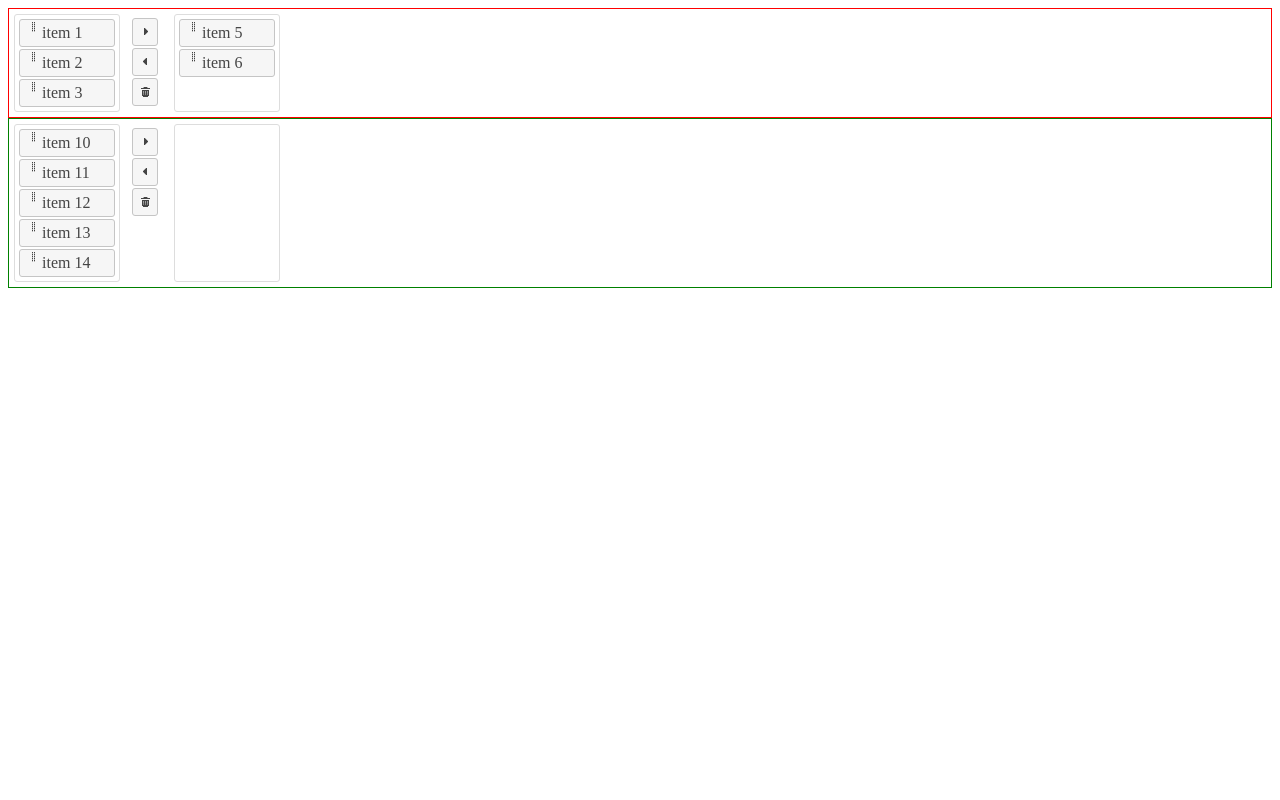
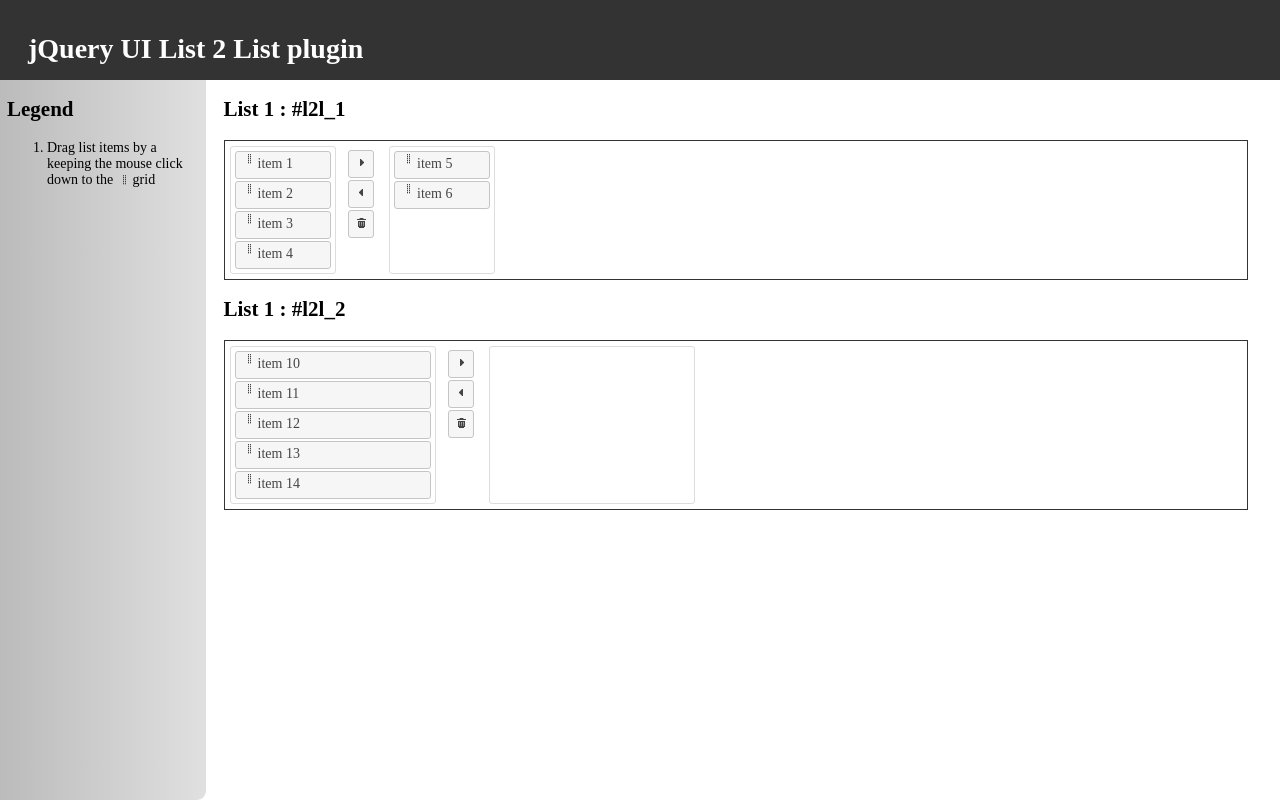
Before and after one commit to krampstudio/jquerui-l2l, a website: page sample/index.html in a window 1280 px wide. Drawn offline with nearby package versions, Linux system fonts and the light colour scheme.

Commit message:
update sample page style

```diff
--- a/sample/index.html
+++ b/sample/index.html
@@ -4,7 +4,7 @@
         <meta charset="utf-8">
         <link rel="stylesheet" type="text/css" href="../lib/jquery.ui/dist/jquery-ui.min.css" />
 
-        <link rel="stylesheet" type="text/css" href="../src/l2l.css" />
+        <link rel="stylesheet" type="text/css" href="../l2l.min.css" />
 
         <script type="text/javascript" src="../lib/jquery/jquery.min.js"></script>
         <script type="text/javascript" src="../lib/jquery.ui/dist/jquery-ui.min.js"></script>
@@ -19,7 +19,8 @@
                     change: function(event, ui){
                         console.log(" l2l_1 changed");
                         console.log(ui);
-                    }
+                    },
+                    interconnect : true
                 });
                  $('#l2l_2').l2l({
                     create: function(){
@@ -28,26 +29,88 @@
                     change: function(event, ui){
                         console.log("l2l_2 changed");
                         console.log(ui);
-                    }
+                    },
+                    width:200
                 });
                 $('a').button();
             });
         </script>
+        <style>
+            html, body{
+                height:100%;
+                margin:0;
+                padding:0;
+                font-size:14px;
+            }
+            header{
+                display:block;
+                height:10%;
+                margin:0;
+                padding:0;
+                background-color:#333;
+                color:#FEFEFE;
+            }
+            header h1{
+                position:absolute;
+                top:.5em;
+                left:1em;
+            }
+            aside {
+                position:relative;
+                display: inline-block;
+                vertical-align:top;
+                width: 15%;
+                height:90%;
+                background-color:#e0e0e0;
+                background: -webkit-gradient(linear, left top, right top, from(#BBBBBB), to(#E0E0E0));
+                background: -webkit-linear-gradient(left, #BBBBBB, #E0E0E0);
+                background: -moz-linear-gradient(left, #BBBBBB, #E0E0E0);
+                background: -ms-linear-gradient(left, #BBBBBB, #E0E0E0);
+                margin:0;
+                padding:0 .5em;
+                border-bottom-right-radius:9px;
+            }
+            aside .ui-icon{
+                display: inline-block;
+            }
+            section{
+                vertical-align:top;
+                display: inline-block;
+                width: 80%;
+                padding:0 1em;
+            }
+            #l2l_1, #l2l_2 {
+                border:solid 1px #333;
+                width:auto;
+            }
+        </style>
     </head>
     <body>
-        <div id="l2l_1" style="border:solid 1px red;">
+        <header>
+            <h1>jQuery UI List 2 List plugin</h1>
+        </header>
+        <aside>
+            <h1>Legend</h1>
+            <ol>
+                <li>Drag list items by a keeping the mouse click down to the <span class="ui-icon ui-icon-grip-dotted-vertical"></span>grid</li>
+            </ol>
+        </aside>
+        <section>
+            <h1>List 1 : #l2l_1</h1>
+            <div id="l2l_1">
                 <ul>
                     <li>item 1</li>
                     <li>item 2</li>
                     <li>item 3</li>
+                    <li>item 4</li>
                 </ul>
                 <ul>
                     <li>item 5</li>
                     <li>item 6</li>
                 </ul>
             </div>
-
-        <div id="l2l_2" style="border:solid 1px green;">
+            <h1>List 1 : #l2l_2</h1>
+            <div id="l2l_2">
                 <ul>
                     <li>item 10</li>
                     <li>item 11</li>
@@ -57,5 +120,6 @@
                 </ul>
                 <ul></ul>
             </div>
+        </section>
     </body>
 </html>
```
Lines whose indentation alone changed are shown as unchanged.
